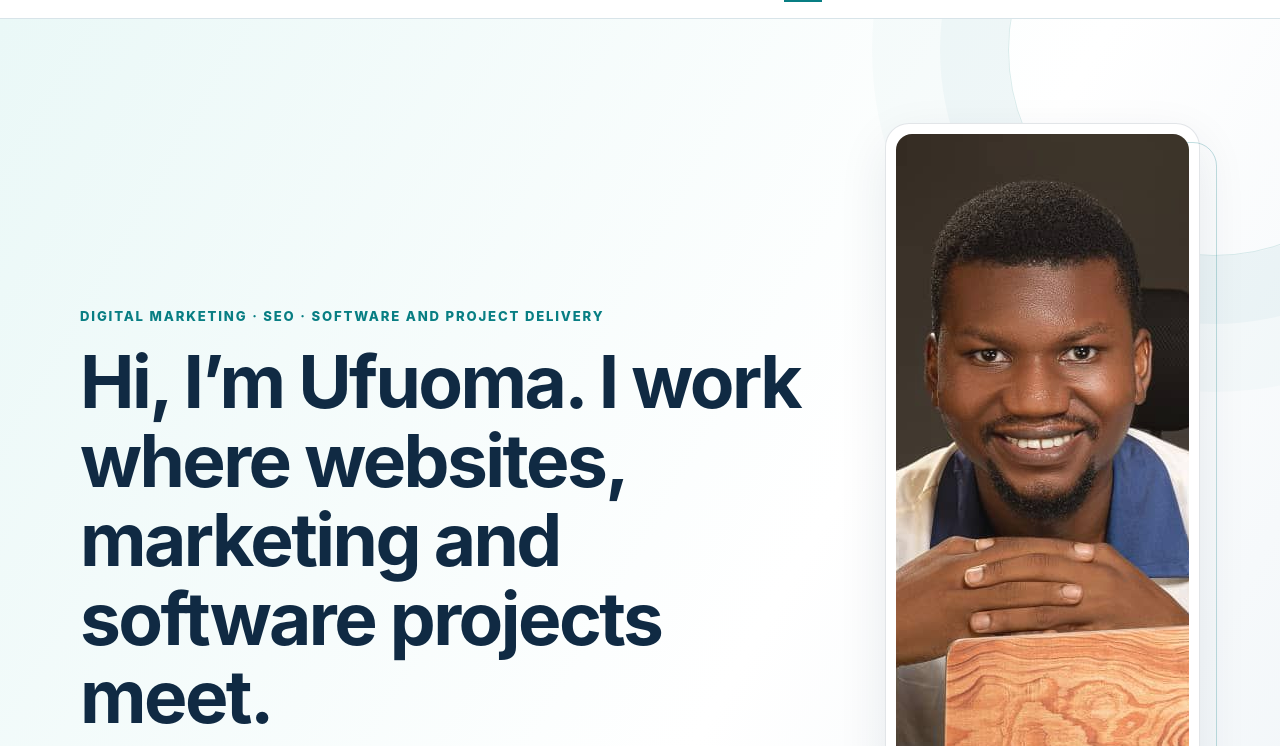
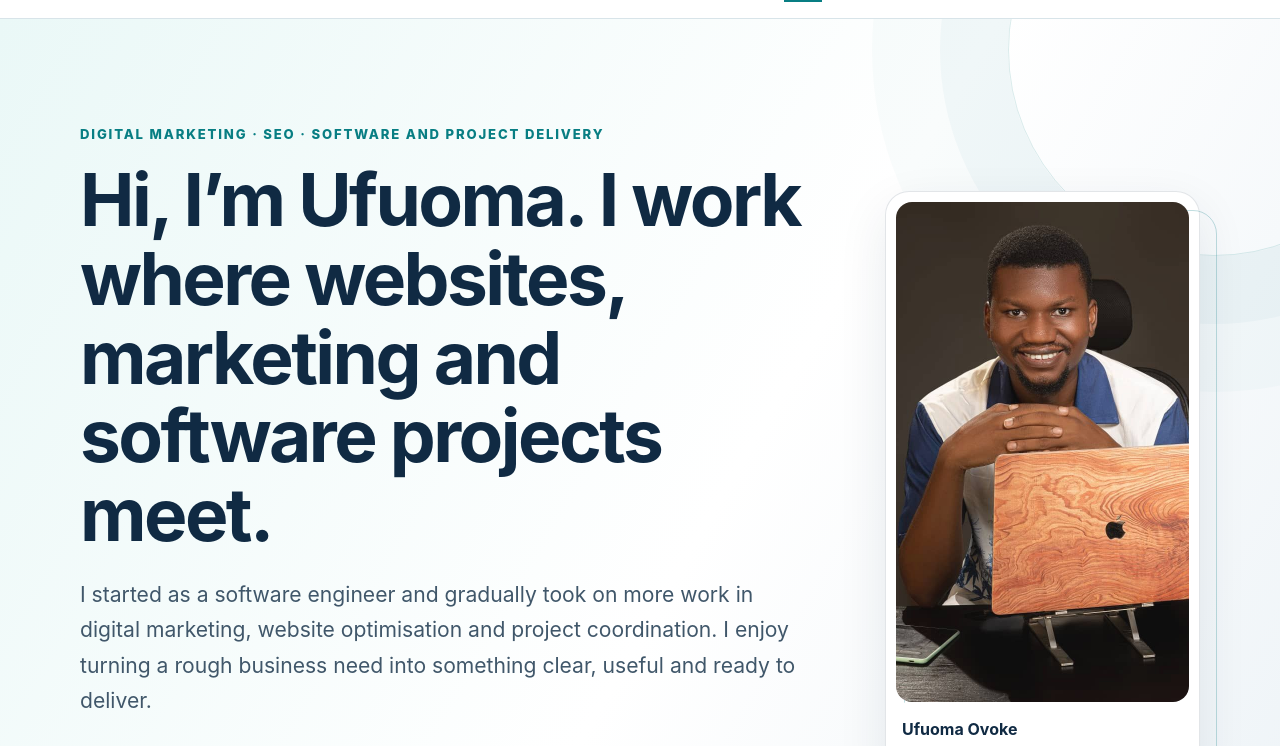
Before and after one commit to Strin6x/Strin6x.github.io, a plain HTML site: page index.html in a window 1280 px wide. Shown: the part 54-800 px from the top of the page. Drawn offline with Linux system fonts and the light colour scheme.

```diff
--- a/index.html
+++ b/index.html
@@ -21,7 +21,7 @@
 <a class="skip" href="#main">Skip to content</a>
 <header><div class="wrap"><nav aria-label="Primary navigation"><a class="brand" href="#top">Ufuoma Ovoke<i>.</i></a><button class="menu-button" type="button" aria-expanded="false" aria-controls="nav-area">Menu</button><div class="nav-area" id="nav-area"><div class="navlinks"><a href="#work">Work</a><a href="#expertise">Expertise</a><a href="#about">About</a><a href="#contact">Contact</a></div><div class="utility"><a href="Ufuoma_Ovoke_SEO_Content_Digital_Marketing_CV.pdf">CV</a><a href="https://www.linkedin.com/in/ufuoma-ovoke/" target="_blank" rel="noopener noreferrer">LinkedIn</a></div></div></nav></div></header>
 <main id="main">
-<section class="hero" id="top"><div class="wrap hero-grid"><div class="hero-copy"><div class="eyebrow">Digital marketing · SEO · Software and project delivery</div><h1>Hi, I’m Ufuoma. I work where websites, marketing and software projects meet.</h1><p class="lead">I started as a software engineer and gradually took on more work in digital marketing, website optimisation and project coordination. I enjoy turning a rough business need into something clear, useful and ready to deliver.</p><p class="proof-line">Founder of StringX, independent crypto trader and hands on project lead.</p><div class="actions"><a class="button" href="#work">See selected work</a><a class="button secondary" href="Ufuoma_Ovoke_SEO_Content_Digital_Marketing_CV.pdf">Download my CV</a><a class="text-link" href="#contact">Get in touch</a></div></div><aside class="portrait"><img src="ufuoma-ovoke-portrait.jpg" alt="Ufuoma Ovoke smiling behind his laptop at his workspace" width="800" height="1000" fetchpriority="high"><div class="portrait-note"><strong>Ufuoma Ovoke</strong><span>Lagos, Nigeria · Open to remote work</span></div></aside></div></section>
+<section class="hero" id="top"><div class="wrap hero-grid"><div class="hero-copy"><div class="eyebrow">Digital marketing · SEO · Software and project delivery</div><h1>Hi, I’m Ufuoma. I work where websites, marketing and software projects meet.</h1><p class="lead">I started as a software engineer and gradually took on more work in digital marketing, website optimisation and project coordination. I enjoy turning a rough business need into something clear, useful and ready to deliver.</p><p class="proof-line">Founder of StringX, independent crypto trader and hands on project lead.</p><div class="actions"><a class="button" href="#work">See selected work</a><a class="button secondary" href="Ufuoma_Ovoke_SEO_Content_Digital_Marketing_CV.pdf">Download my CV</a><a class="text-link" href="#contact">Get in touch</a></div></div><aside class="portrait"><img src="ufuoma-ovoke-portrait.jpg" alt="Ufuoma Ovoke smiling behind his laptop at his workspace" width="1000" height="500" fetchpriority="high"><div class="portrait-note"><strong>Ufuoma Ovoke</strong><span>Lagos, Nigeria · Open to remote work</span></div></aside></div></section>
 
 <section class="work" id="work"><div class="wrap"><div class="section-head reveal"><h2>A closer look at what I have helped build and improve.</h2><p>My role changes with the project. Sometimes I am working on the message and customer journey. Sometimes I am organising delivery or contributing to the software itself.</p></div><div class="filters reveal" role="group" aria-label="Filter projects"><button class="filter" type="button" data-filter="all" aria-pressed="true">All work</button><button class="filter" type="button" data-filter="marketing" aria-pressed="false">Marketing</button><button class="filter" type="button" data-filter="product" aria-pressed="false">Product</button><button class="filter" type="button" data-filter="technical" aria-pressed="false">Technical</button></div>
 <div class="featured-grid">
```
